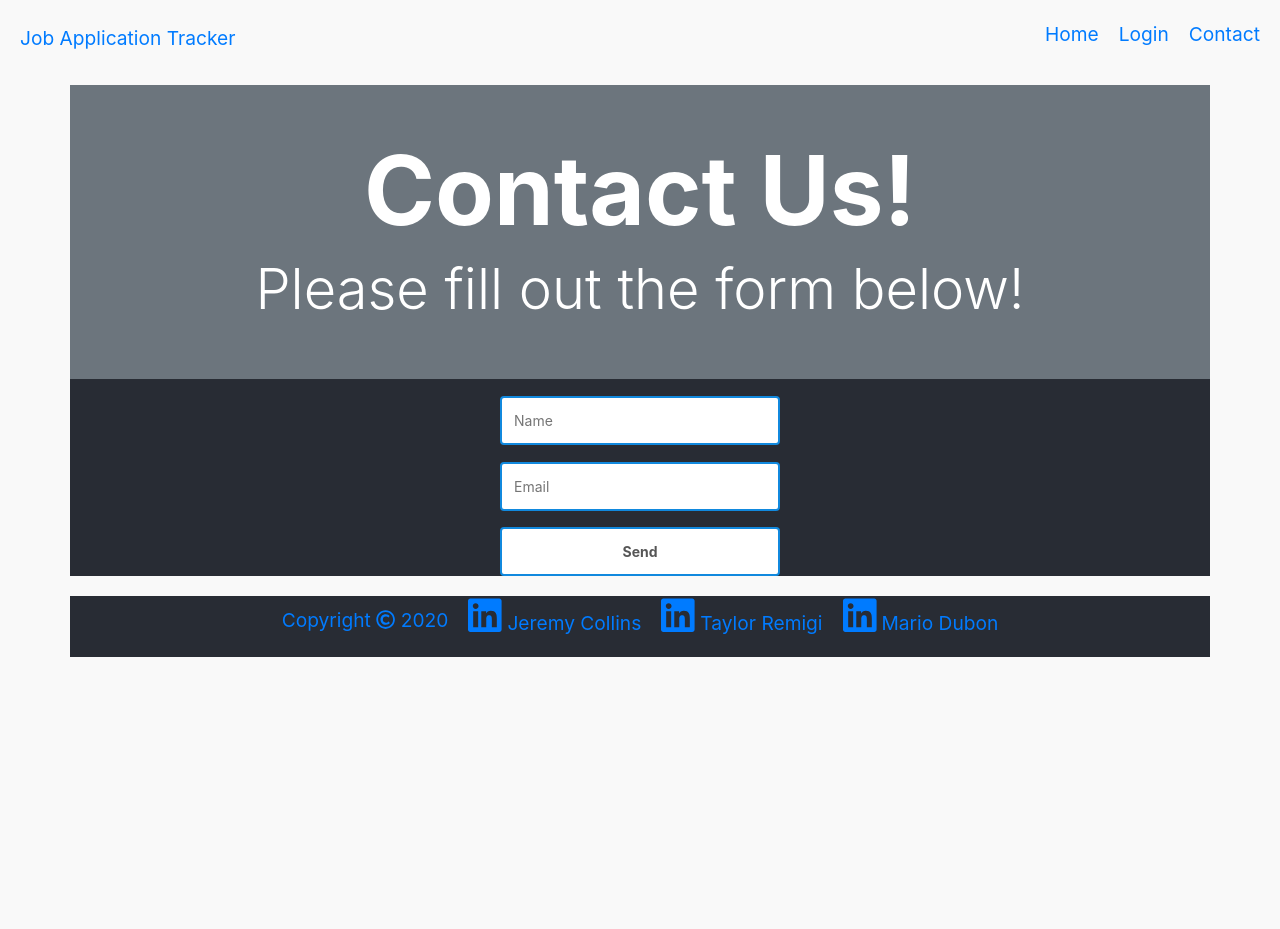
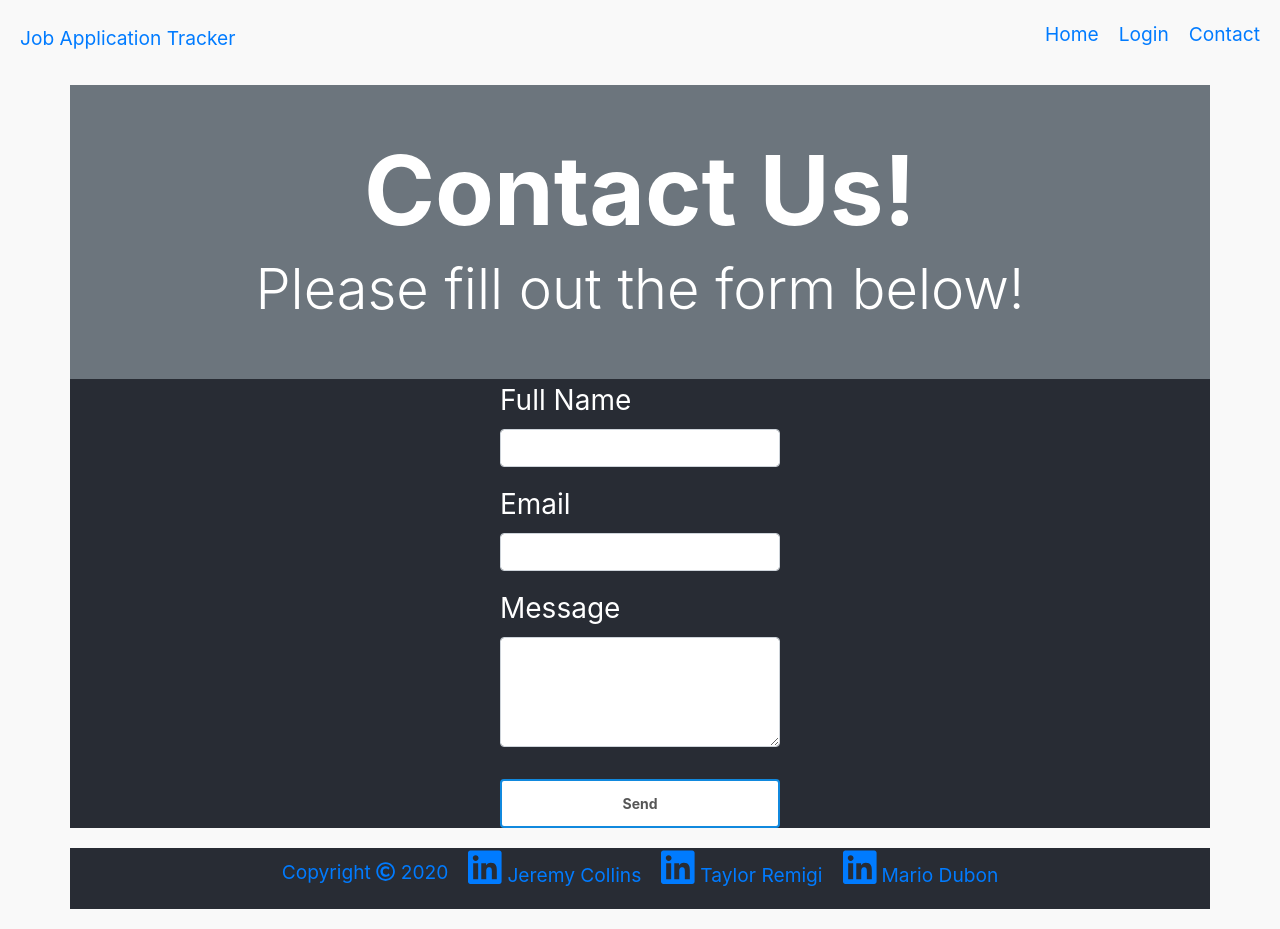
Before and after one commit to garves44/p2-application-tracker, a React (Create React App) app in the folder views/: page /contact in a window 1280 px wide. Before the commit the page ends 800 px from the top, so only its background shows below. Built offline with nearby package versions, Linux system fonts and the light colour scheme.

Commit message:
added contactFrom component debugged event.preventDefault bug

```diff
--- a/views/src/components/ContactForm/index.js
+++ b/views/src/components/ContactForm/index.js
@@ -1,15 +1,91 @@
 import React from "react";
 import SubmitButton from "../SubmitButton";
 import InputField from "../InputField";
+import Form from "react-bootstrap/Form";
 
-const ContactForm = () => {
-  return (
-    <div className="contactForm">
-      <InputField type="text" placeholder="Name" />
-      <InputField type="email" placeholder="Email" />
-      <SubmitButton text="Send" />
-    </div>
-  );
-};
+class ContactForm extends React.Component {
+  constructor(props) {
+    super(props);
+    this.state = {
+      name: "",
+      email: "",
+      message: "",
+      disabled: false,
+      emailSent: null,
+    };
+  }
+
+  handleChange = (event) => {
+    console.log(event);
+    const target = event.target;
+    const value = target.type === "checkbox" ? target.checked : target.value;
+    const name = target.name;
+
+    this.setState({
+      [name]: value,
+    });
+  };
+
+  handleSubmit = (event) => {
+    event.preventDefault();
+
+    this.setState({
+      disabled: true,
+    });
+  };
+
+  render() {
+    return (
+      <Form onSubmit={this.handleSubmit}>
+        <Form.Group>
+          <Form.Label htmlFor="full-name"> Full Name </Form.Label>
+          <Form.Control
+            id="full-name"
+            name="name"
+            type="text"
+            value={this.state.name}
+            onChange={this.handleChange}
+          ></Form.Control>
+        </Form.Group>
+
+        <Form.Group>
+          <Form.Label htmlFor="email"> Email </Form.Label>
+          <Form.Control
+            id="email"
+            name="email"
+            type="email"
+            value={this.state.email}
+            onChange={this.handleChange}
+          ></Form.Control>
+        </Form.Group>
+
+        <Form.Group>
+          <Form.Label htmlFor="message"> Message </Form.Label>
+          <Form.Control
+            id="message"
+            name="message"
+            as="textarea"
+            rows="4"
+            value={this.state.message}
+            onChange={this.handleChange}
+          ></Form.Control>
+        </Form.Group>
+
+        <SubmitButton
+          text="Send"
+          disabled={this.state.buttonDisabled}
+          onClick={this.handleSubmit}
+        />
+
+        {this.state.emailSent === true && (
+          <p className="d-inline success-msg ">Email Sent</p>
+        )}
+        {this.state.emailSent === false && (
+          <p className="d-inline err-msg ">Email NOT Sent</p>
+        )}
+      </Form>
+    );
+  }
+}
 
 export default ContactForm;
--- a/views/src/components/Content/index.js
+++ b/views/src/components/Content/index.js
@@ -4,7 +4,7 @@ const Content = (props) => {
   return (
     <div className="container">
       <div className="row justify-content-center">
-        <div className="col md-8">{props.children}</div>
+        <div className="col">{props.children}</div>
       </div>
     </div>
   );
--- a/views/src/pages/Contact.js
+++ b/views/src/pages/Contact.js
@@ -4,16 +4,6 @@ import ContactForm from "../components/ContactForm";
 import Content from "../components/Content";
 
 class Contact extends React.Component {
-  constructor(props) {
-    super(props);
-    this.state = {
-      name: "",
-      email: "",
-      message: "",
-      disabled: false,
-      emailSent: null,
-    };
-  }
   render() {
     return (
       <div>
```
